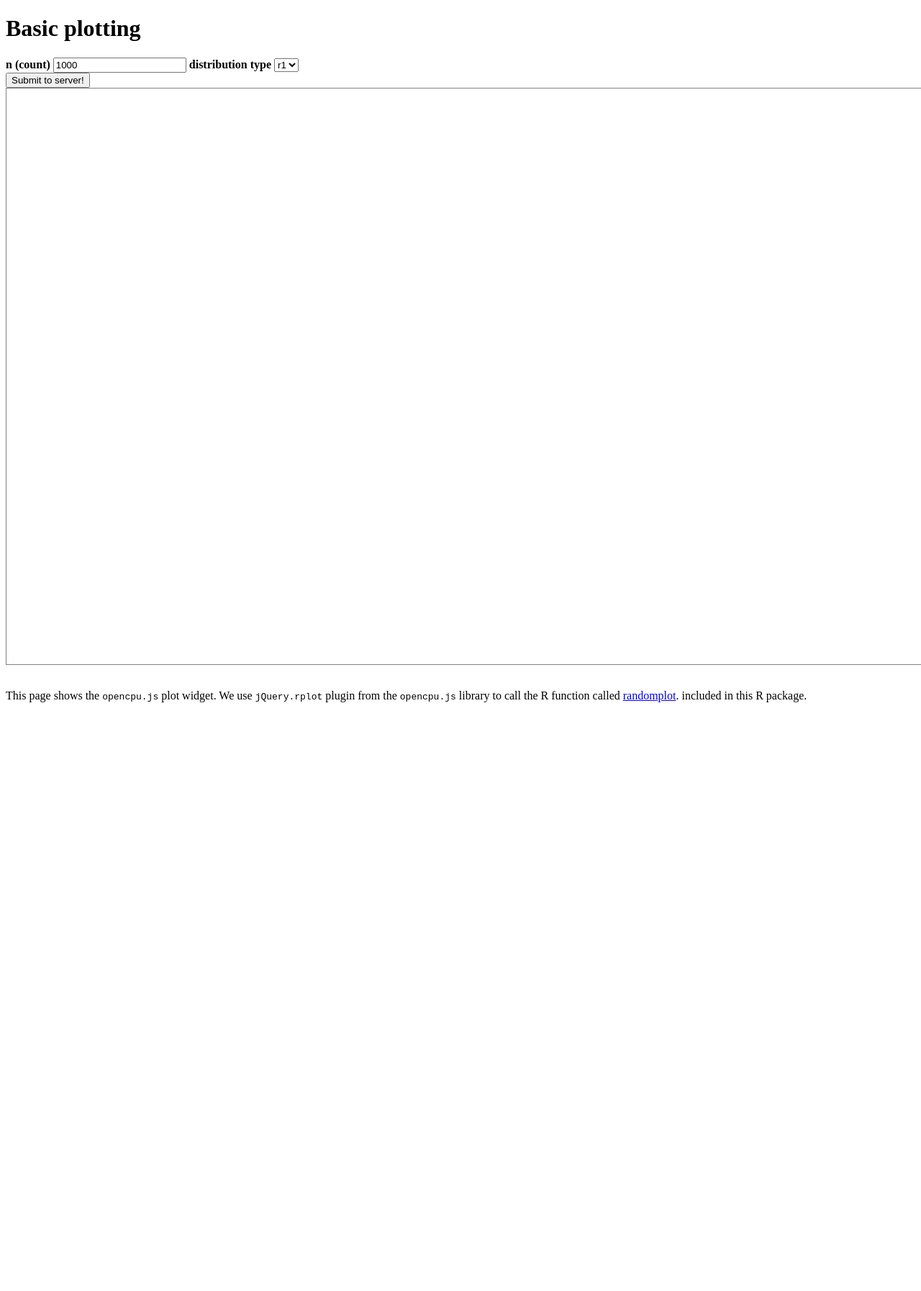
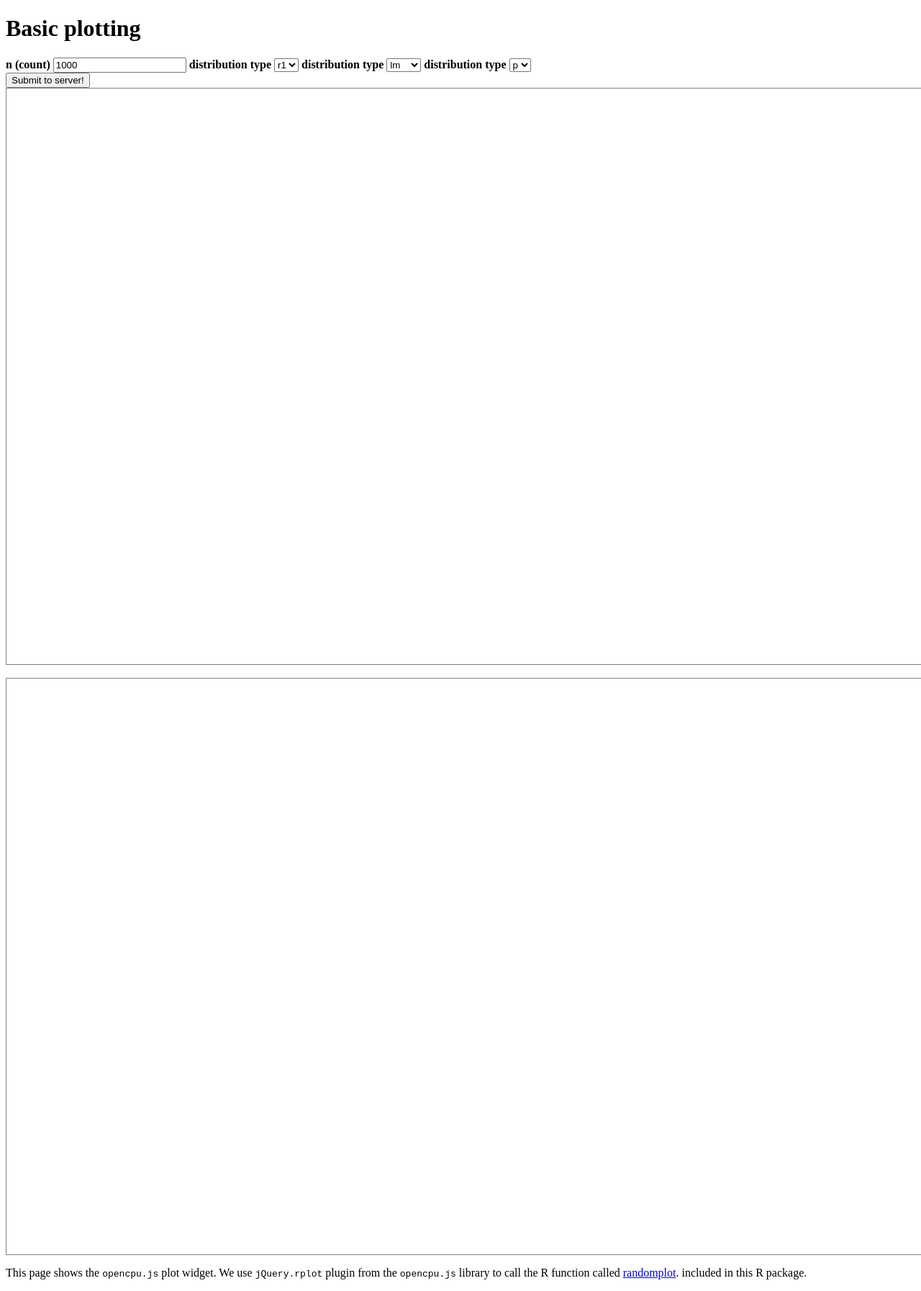
Before and after one commit to ak66h1989/mypackage, a plain HTML site: page inst/www/index.html in a window 1280 px wide. Shown: the top 1794 px of the page at 72% size. Before the commit the page ends 992 px from the top, so only its background shows below. Drawn offline with Linux system fonts and the light colour scheme.

Commit message:
without error

```diff
--- a/inst/www/app.css
+++ b/inst/www/app.css
@@ -4,3 +4,9 @@
   height: 800px;
   border: solid gray 1px;
 }
+#lm {
+  position: relative;
+  width: 1600px;
+  height: 800px;
+  border: solid gray 1px;
+}
--- a/inst/www/index.html
+++ b/inst/www/index.html
@@ -25,6 +25,18 @@
       <option>r6</option>
     </select>
 
+          <b>distribution type</b> <select id="model">
+      <option>lm</option>
+      <option>step</option>
+
+    </select>
+
+      <b>distribution type</b> <select id="act">
+      <option>p</option>
+      <option>s</option>
+
+    </select>
+
     <br />
     <button id="submitbutton" type="button">Submit to server!</button>
 
--- a/inst/www/tree.js
+++ b/inst/www/tree.js
@@ -1,4 +1,6 @@
     $(document).ready(function(){
+
+
       $("#submitbutton").on("click", function(){
 
         //disable the button to prevent multiple clicks
@@ -7,6 +9,8 @@
         //read the value for 'myname'
         var nfield = parseInt($("#nfield").val());
         var dep = $("#dep").val();
+        var model = $("#model").val();
+        var act = $("#act").val();
 
         //create the plot area on the plotdiv element
         var req = $("#plotdiv").rplot("tree", {
@@ -25,6 +29,5 @@
 
 
 
-
       });
     });
```
Also changed, not shown: 1 other file.
